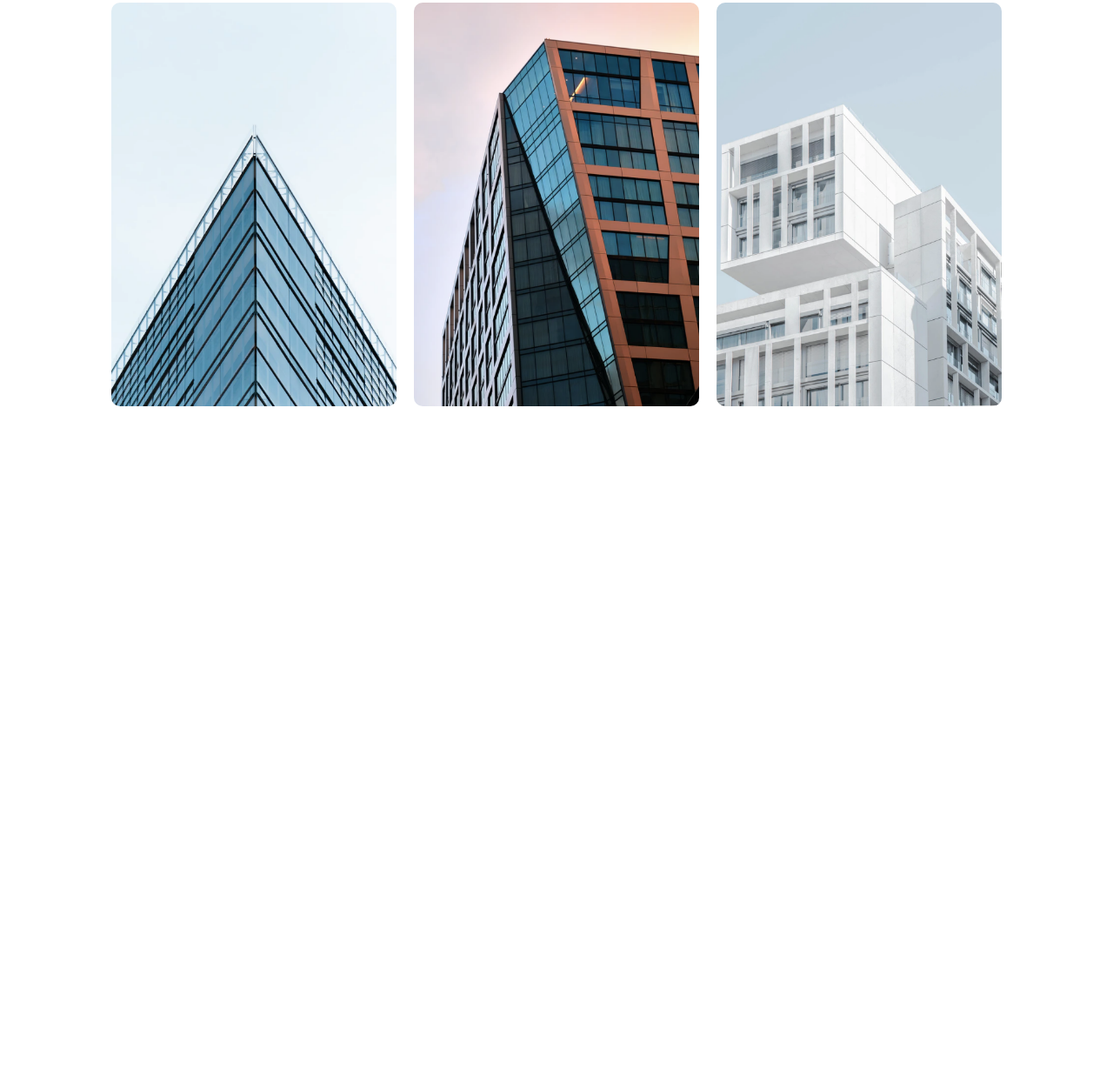
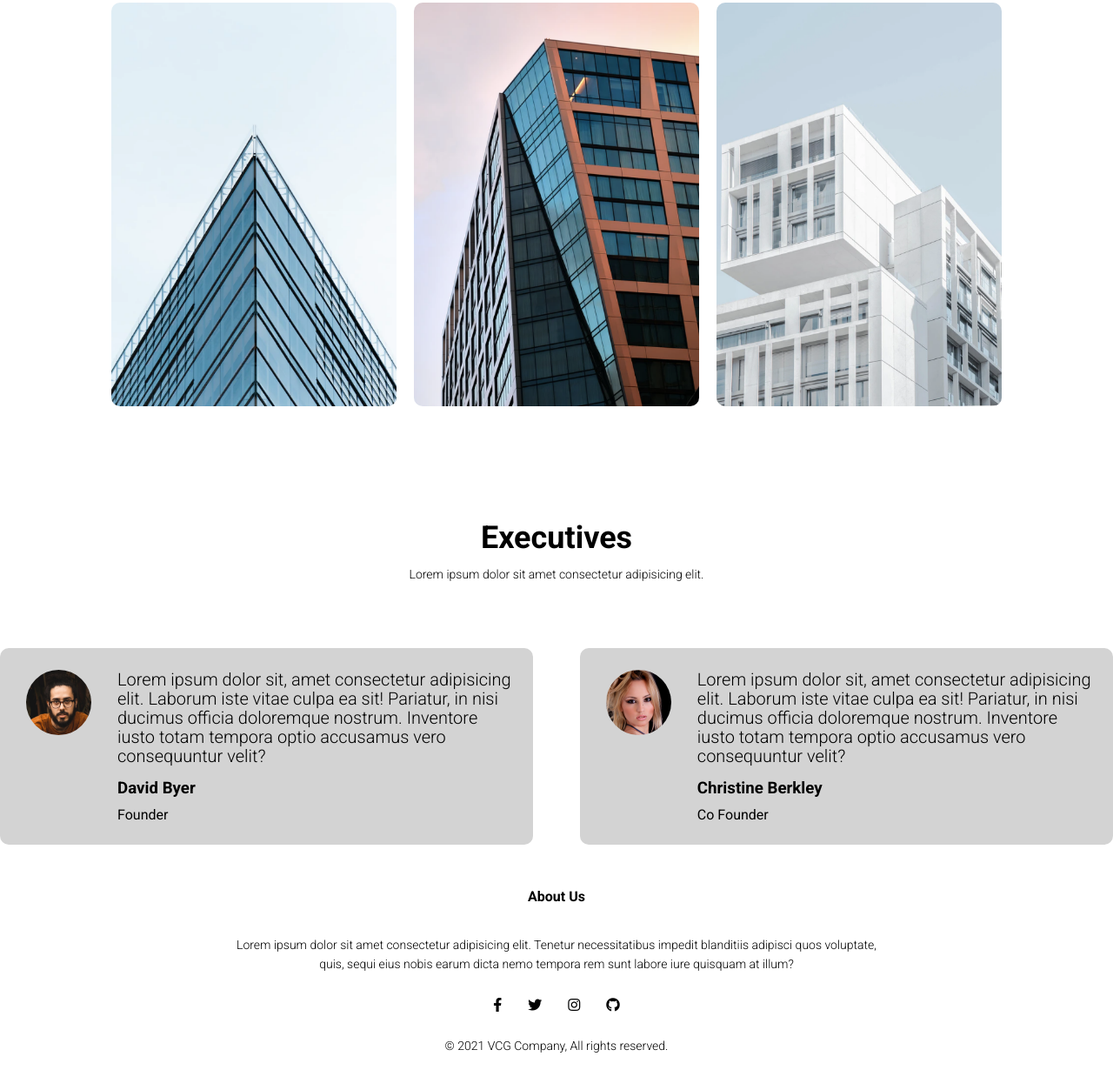
Before and after one commit to vcgallemit/VCG, a plain HTML site: page index.html in a window 1280 px wide. Shown: the part 1481-2734 px from the top of the page at 87% size. Before the commit the page ends 1978 px from the top, so only its background shows below. Drawn offline with Linux system fonts and the light colour scheme.

Commit message:
added some feature

```diff
--- a/index.css
+++ b/index.css
@@ -226,3 +226,56 @@ h3 {
     position: absolute;
   }
 }
+
+/*---Executive---*/
+
+.executive {
+  flex-basis: 80%;
+  margin: auto;
+  padding-top: 100px;
+  text-align: center;
+}
+.executive-col {
+  flex-basis: 44%;
+  border-radius: 10px;
+  margin-bottom: 55;
+  text-align: left;
+  background: lightgrey;
+  padding: 25px;
+  cursor: pointer;
+  display: flex;
+}
+.executive-col img {
+  height: 75px;
+  margin-left: 5px;
+  margin-right: 30px;
+  border-radius: 50%;
+}
+.executive-col p {
+  padding: 0%;
+  font-size: 20px;
+  text-align: left;
+}
+.executive-col h3 {
+  margin-top: 15px;
+  text-align: left;
+}
+
+/*----Footer----*/
+
+.footer {
+  width: 100%;
+  text-align: center;
+  padding: 30px 0;
+}
+.footer h4 {
+  margin-bottom: 25px;
+  margin-top: 20px;
+  font-weight: 600;
+}
+.icons .fab {
+  color: black;
+  margin: 0 13px;
+  cursor: pointer;
+  padding: 18px 0;
+}
--- a/index.html
+++ b/index.html
@@ -82,14 +82,46 @@
 			</div>
 		</div>
 	</div>
-
-
-
-
-
-
 </section>
 
+<!-----Executives----->
+<section class="executive">
+	<h1>Executives</h1>
+	<p>Lorem ipsum dolor sit amet consectetur adipisicing elit.</p>
+
+	<div class="row">
+		<div class="executive-col">
+			<img src="images/user2.jpg" alt="Founder">
+			<div>
+				<p>Lorem ipsum dolor sit, amet consectetur adipisicing elit. Laborum iste vitae culpa ea sit! Pariatur, in nisi ducimus officia doloremque nostrum. Inventore iusto totam tempora optio accusamus vero consequuntur velit?</p>
+				<h3>David Byer</h3>
+				<p1>Founder</p1>
+			</div>
+		</div>
+		<div class="executive-col">
+			<img src="images/user1.jpg" alt="Founder">
+			<div>
+				<p>Lorem ipsum dolor sit, amet consectetur adipisicing elit. Laborum iste vitae culpa ea sit! Pariatur, in nisi ducimus officia doloremque nostrum. Inventore iusto totam tempora optio accusamus vero consequuntur velit?</p>
+				<h3>Christine Berkley</h3>
+				<p1>Co Founder</p1>
+			</div>
+		</div>
+	</div>
+</section>
+
+<!----Footer--->
+<section class="footer">
+	<h4>About Us</h4>
+	<p>Lorem ipsum dolor sit amet consectetur adipisicing elit. Tenetur necessitatibus impedit blanditiis adipisci quos voluptate,<br> quis, sequi eius nobis earum dicta nemo tempora rem sunt labore iure quisquam at illum?
+	</p>
+	<div class="icons">
+		<i class="fab fa-facebook-f"></i>
+		<i class="fab fa-twitter"></i>
+		<i class="fab fa-instagram"></i>
+		<i class="fab fa-github"></i>
+	</div>
+	<p>© 2021 VCG Company, All rights reserved.</p>
+</section>
 
 <!-----JavaScript for Toggle Menu----->
 <script>
```
Also changed, not shown: images/user1.jpg (added), images/user2.jpg (added).
